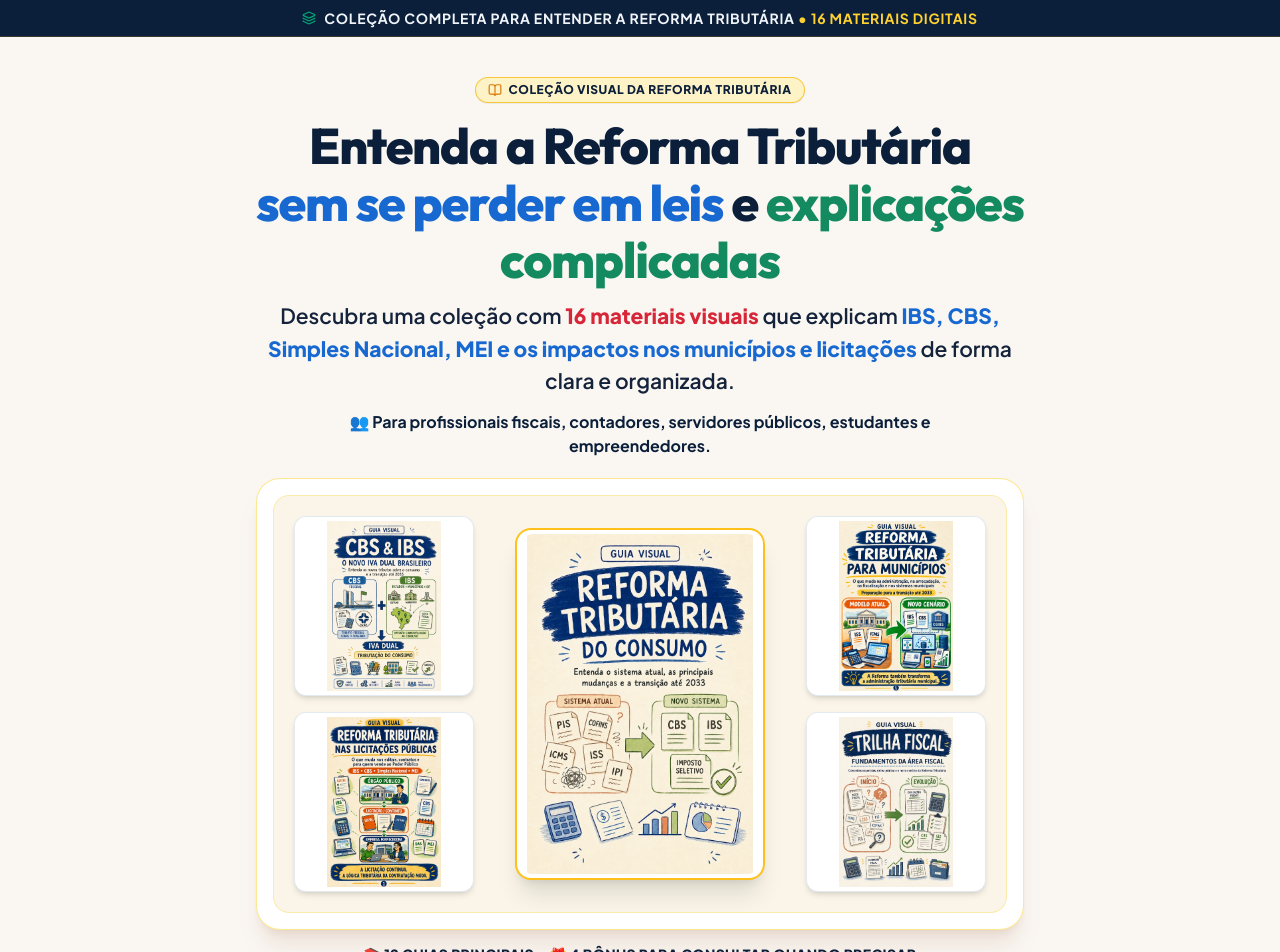
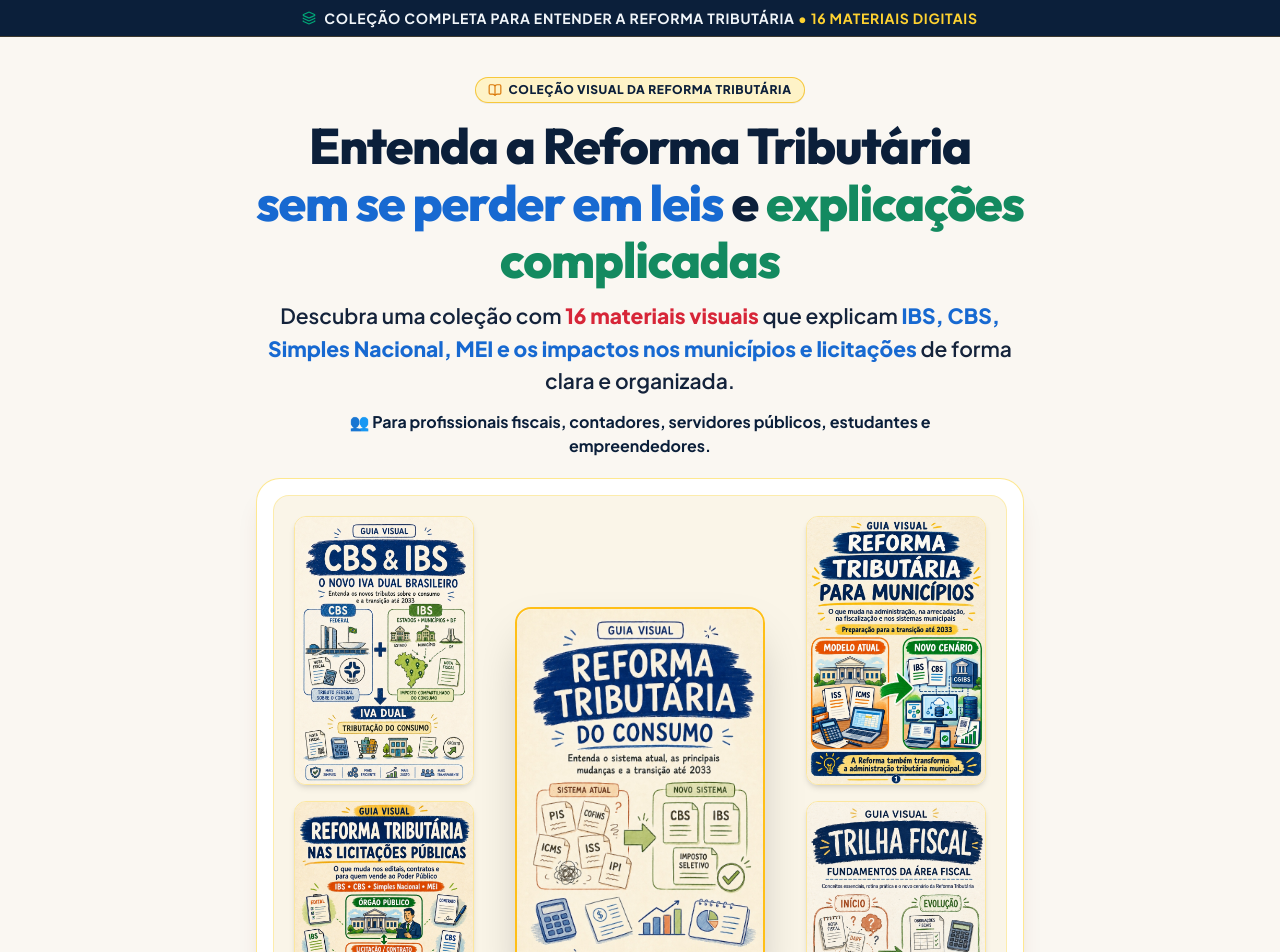
Before and after one commit to henriquecarreto/REFORMA-TRIBUTARIA, a React (Vite) app: page / in a window 1280 px wide. Shown: the top 952 px of the page. Built offline with nearby package versions, Linux system fonts and the light colour scheme.

Commit message:
fix: remocao das bordas e molduras brancas ao redor das capas no hero

```diff
--- a/src/components/HeroSection.tsx
+++ b/src/components/HeroSection.tsx
@@ -52,49 +52,49 @@ export const HeroSection: React.FC = () => {
 
                 {/* COLUNA ESQUERDA: CAPA SUPERIOR VISÍVEL / CAPA INFERIOR OCULTA NO MOBILE */}
                 <div className="w-[25%] sm:w-[26%] flex flex-col gap-2 sm:gap-4 shrink-0">
-                  <div className="shadow-md rounded-md sm:rounded-xl overflow-hidden border border-slate-200/90 bg-white p-0.5 sm:p-1 transition-transform hover:scale-[1.02]">
+                  <div className="shadow-md rounded-lg sm:rounded-xl overflow-hidden border border-amber-300/40 transition-transform hover:scale-[1.02]">
                     <img
                       src="/hero/capas/capa-01-cbs-ibs.jpg"
                       alt="Guia Visual CBS e IBS"
-                      className="w-full h-auto object-contain rounded-xs sm:rounded-md max-h-[135px] sm:max-h-[170px]"
+                      className="w-full h-auto object-cover rounded-lg"
                       loading="eager"
                     />
                   </div>
-                  <div className="hidden sm:block shadow-md rounded-lg sm:rounded-xl overflow-hidden border border-slate-200/90 bg-white p-0.5 sm:p-1 transition-transform hover:scale-[1.02]">
+                  <div className="hidden sm:block shadow-md rounded-lg sm:rounded-xl overflow-hidden border border-amber-300/40 transition-transform hover:scale-[1.02]">
                     <img
                       src="/hero/capas/capa-03-licitacoes.jpg"
                       alt="Reforma Tributária nas Licitações Públicas"
-                      className="w-full h-auto object-contain rounded-md max-h-[170px]"
+                      className="w-full h-auto object-cover rounded-lg"
                       loading="eager"
                     />
                   </div>
                 </div>
 
                 {/* COLUNA CENTRAL: CAPA PRINCIPAL DA REFORMA TRIBUTÁRIA DO CONSUMO (45% LARGURA) */}
-                <div className="w-[45%] sm:w-[36%] shrink-0 shadow-xl rounded-lg sm:rounded-2xl overflow-hidden border-2 border-amber-400/90 bg-white p-0.5 sm:p-1 z-10 my-auto transition-transform hover:scale-[1.03]">
+                <div className="w-[45%] sm:w-[36%] shrink-0 shadow-2xl rounded-xl sm:rounded-2xl overflow-hidden border-2 border-amber-400/90 z-10 my-auto transition-transform hover:scale-[1.03]">
                   <img
                     src="/hero/capas/capa-05-consumo.jpg"
                     alt="Reforma Tributária do Consumo - Guia Principal"
-                    className="w-full h-auto object-contain rounded-md sm:rounded-xl max-h-[230px] sm:max-h-[340px]"
+                    className="w-full h-auto object-cover rounded-xl sm:rounded-2xl"
                     loading="eager"
                   />
                 </div>
 
                 {/* COLUNA DIREITA: CAPA SUPERIOR VISÍVEL / CAPA INFERIOR OCULTA NO MOBILE */}
                 <div className="w-[25%] sm:w-[26%] flex flex-col gap-2 sm:gap-4 shrink-0">
-                  <div className="shadow-md rounded-md sm:rounded-xl overflow-hidden border border-slate-200/90 bg-white p-0.5 sm:p-1 transition-transform hover:scale-[1.02]">
+                  <div className="shadow-md rounded-lg sm:rounded-xl overflow-hidden border border-amber-300/40 transition-transform hover:scale-[1.02]">
                     <img
                       src="/hero/capas/capa-02-municipios.jpg"
                       alt="Reforma Tributária para Municípios"
-                      className="w-full h-auto object-contain rounded-xs sm:rounded-md max-h-[135px] sm:max-h-[170px]"
+                      className="w-full h-auto object-cover rounded-lg"
                       loading="eager"
                     />
                   </div>
-                  <div className="hidden sm:block shadow-md rounded-lg sm:rounded-xl overflow-hidden border border-slate-200/90 bg-white p-0.5 sm:p-1 transition-transform hover:scale-[1.02]">
+                  <div className="hidden sm:block shadow-md rounded-lg sm:rounded-xl overflow-hidden border border-amber-300/40 transition-transform hover:scale-[1.02]">
                     <img
                       src="/hero/capas/capa-04-trilha-fiscal.jpg"
                       alt="Trilha Fiscal"
-                      className="w-full h-auto object-contain rounded-md max-h-[170px]"
+                      className="w-full h-auto object-cover rounded-lg"
                       loading="eager"
                     />
                   </div>
```
